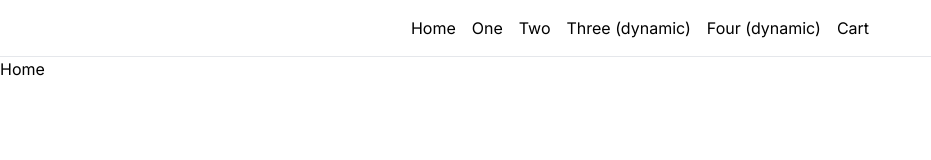
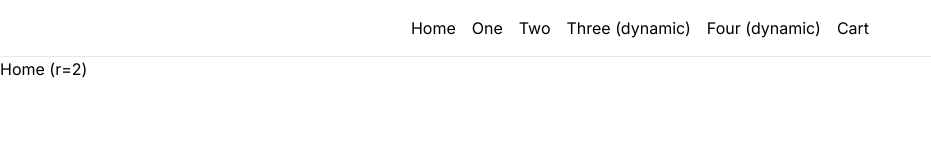
Before and after one commit to rijk/next-debug-fetch-cache, a Next.js app: page /en in a window 1280 px wide. Shown: the top 160 px of the page, without its empty margins (0-931 px from the left). Built offline with nearby package versions, Linux system fonts and the light colour scheme; no server answers.

Commit message:
updated cache buster key

```diff
--- a/app/[locale]/dynamic/[dynamic]/page.tsx
+++ b/app/[locale]/dynamic/[dynamic]/page.tsx
@@ -28,7 +28,7 @@ export default async function Page({ params }: Props) {
   console.log("Rendering page " + params.dynamic);
 
   await fetch(
-    `https://postman-echo.com/delay/5?r=1&from=${params.dynamic}&locale=${params.locale}`
+    `https://postman-echo.com/delay/5?r=2&from=${params.dynamic}&locale=${params.locale}`
   );
 
   return (
--- a/app/[locale]/one/page.tsx
+++ b/app/[locale]/one/page.tsx
@@ -10,7 +10,7 @@ type Props = {
 
 export default async function Page({ params }: Props) {
   unstable_setRequestLocale(params.locale);
-  await fetch("https://postman-echo.com/delay/5?r=1&locale=" + params.locale);
+  await fetch("https://postman-echo.com/delay/5?r=2&locale=" + params.locale);
 
   return <main>Page one (generic 5s fetch)</main>;
 }
--- a/app/[locale]/page.tsx
+++ b/app/[locale]/page.tsx
@@ -15,7 +15,7 @@ export default async function Page({ params }: Props) {
 
   return (
     <main>
-      Home
+      Home (r=2)
       {/* <h1 className="font-bold">{t("title")}</h1> */}
     </main>
   );
--- a/app/[locale]/two/page.tsx
+++ b/app/[locale]/two/page.tsx
@@ -10,7 +10,7 @@ type Props = {
 export default async function Page({ params }: Props) {
   unstable_setRequestLocale(params.locale);
   const preview = draftMode().isEnabled;
-  await fetch("https://postman-echo.com/delay/5?r=1&locale=" + params.locale);
+  await fetch("https://postman-echo.com/delay/5?r=2&locale=" + params.locale);
 
   return (
     <main>
```
